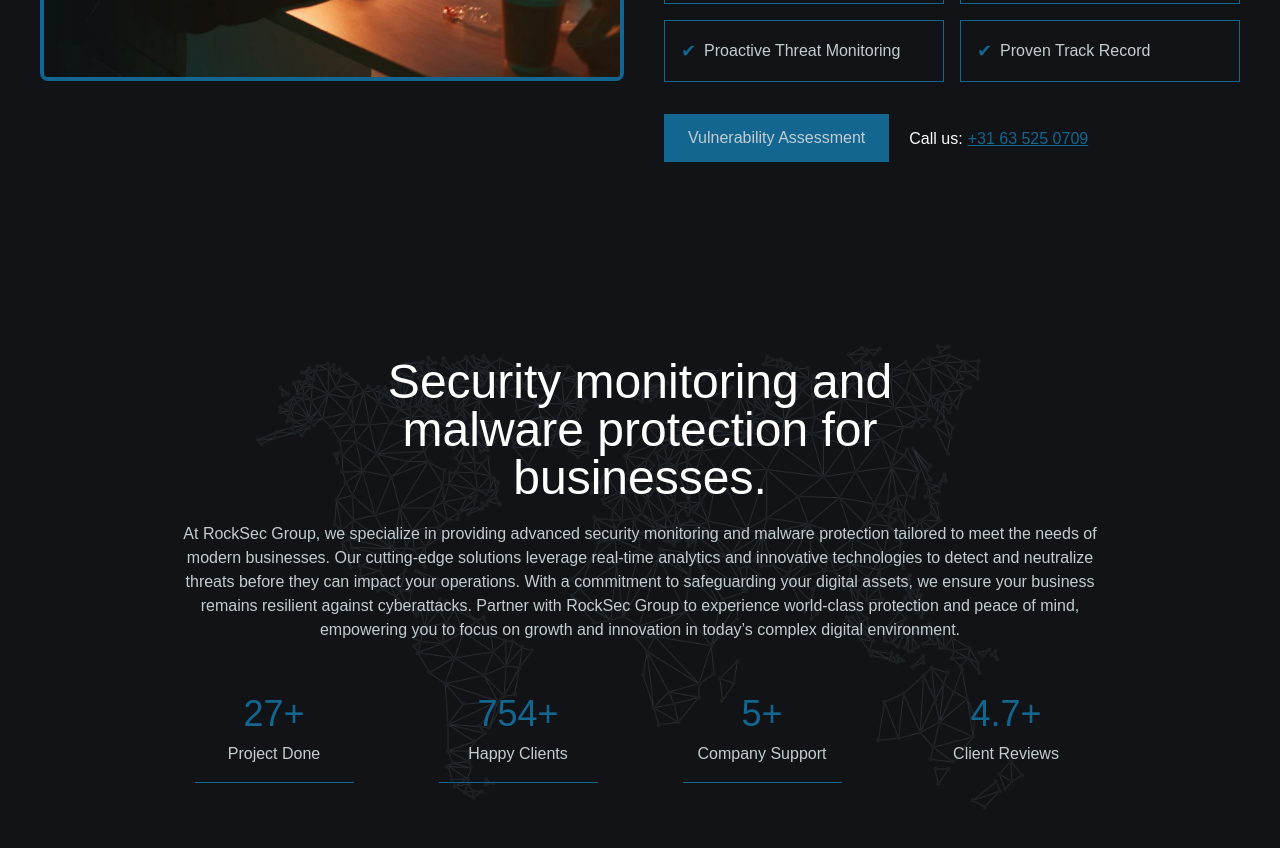
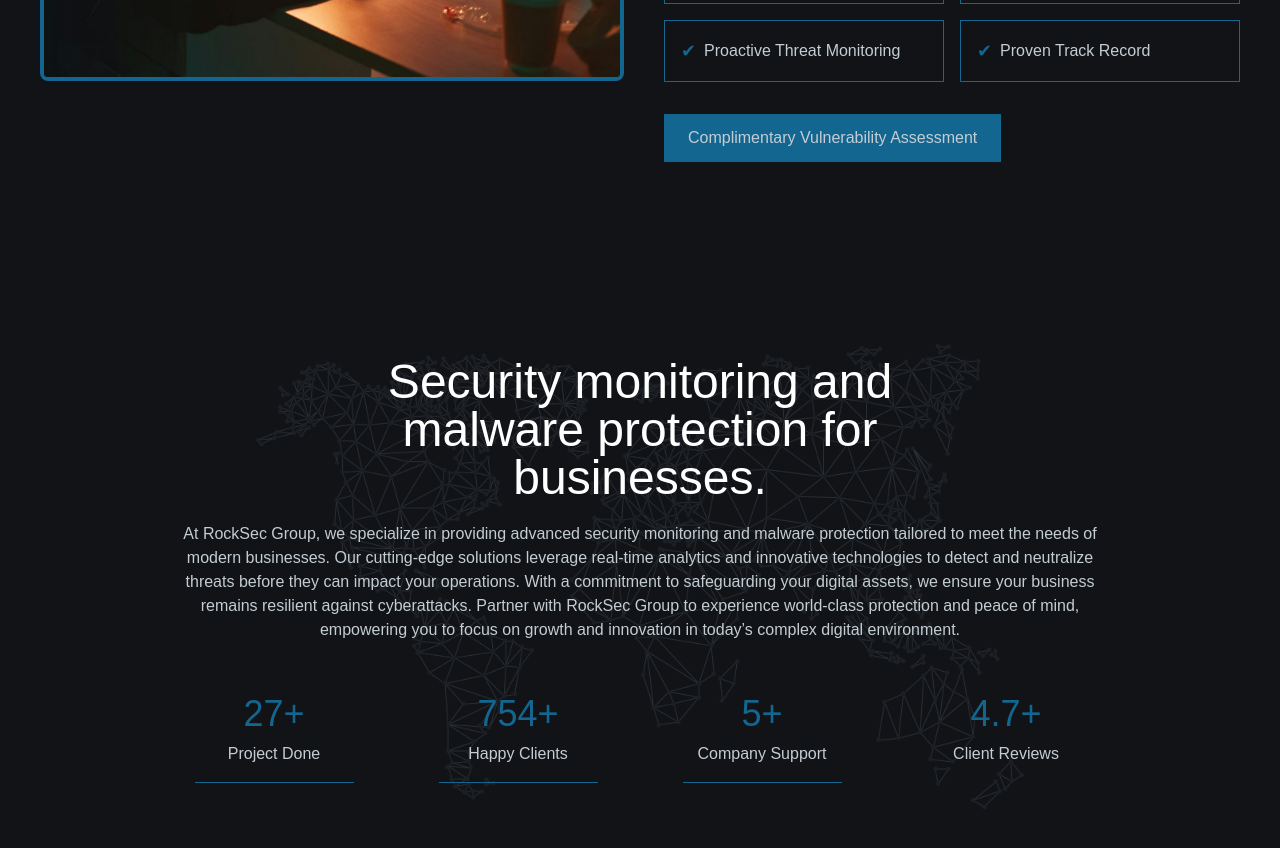
Before and after one commit to GhazanfarGw/Rocksec, a React (Create React App) app: page / in a window 1280 px wide. Shown: the part 1500-2348 px from the top of the page. Built offline with nearby package versions, Linux system fonts and the light colour scheme.

Commit message:
Update About.jsx

```diff
--- a/src/Pages/About.jsx
+++ b/src/Pages/About.jsx
@@ -51,18 +51,9 @@
           {/* Footer Section */}
           <div className="flex grid-cols-2 items-center gap-5 md:text-base text-xs">
             <button className="bg-[#136690] text-[#C3CDD3] md:px-6 px-3 py-3 md:py-3 hover:[#136690]">
-              <a href="./contact">Vulnerability Assessment
+              <a href="./contact">Complimentary Vulnerability Assessment
               </a>
             </button>
-            <div className="text-lg">
-              <span className="font-light md:text-base text-sm">Call us:</span>{" "}
-              <a
-                href="tel:(+46) 73 894 68 97"
-                className="text-[#136690] underline hover:text-[#136690] md:text-base text-sm"
-              >
-                +31 63 525 0709
-              </a>
-            </div>
           </div>
         </div>
       </div>
```
